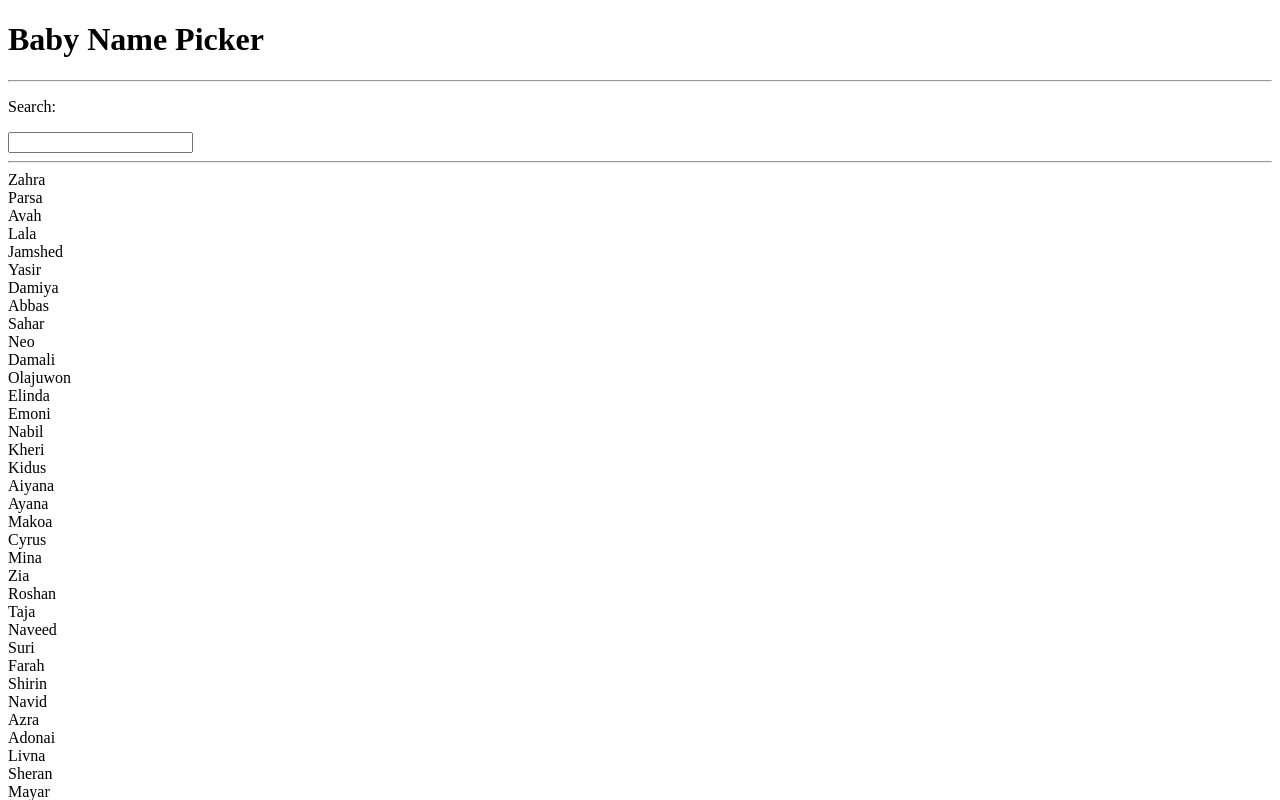
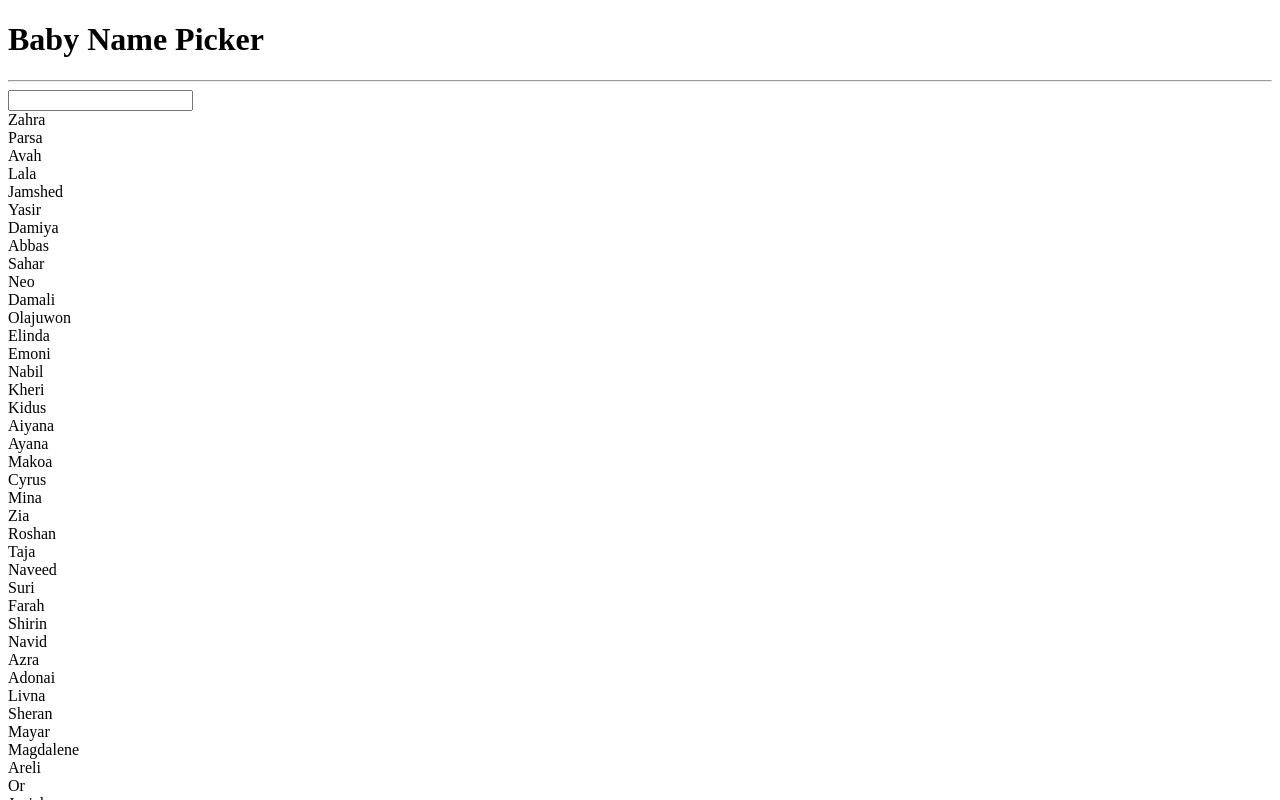
Before and after one commit to b-e-n-murray/baby-names-react, a React (Create React App) app: page / in a window 1280 px wide. Shown: the top 800 px of the page. Built offline with nearby package versions, Linux system fonts and the light colour scheme; the HTML template or start-up script is replaced by a standard one.

Commit message:
added css file, moved input comp into maincontent, wrote filter function

```diff
--- /dev/null
+++ b/src/App.css
@@ -0,0 +1,15 @@
+.App {
+  display: flex;
+  justify-content: center;
+  align-items: center;
+  flex-direction: row;
+  font-family: Arial, Helvetica, sans-serif;
+}
+
+.App input {
+  margin-top: 20px;
+  width: 300px;
+  height: 300px;
+  font-size: medium;
+  padding-left: 10px;
+}
--- a/src/App.tsx
+++ b/src/App.tsx
@@ -1,13 +1,10 @@
-import UserInput from "./components/UserInput";
 import MainContent from "./components/MainContent";
+import "./App.css";
 
 function App(): JSX.Element {
   return (
     <>
       <h1>Baby Name Picker</h1>
-      <hr />
-      <p>Search:</p>
-      <UserInput />
       <hr />
       <MainContent />
     </>
--- a/src/components/BabyName.tsx
+++ b/src/components/BabyName.tsx
@@ -1,11 +1,11 @@
-import React from "react";
-import { babyNames } from "../babyNamesData";
+// import React from "react";
+// import { babyNames } from "../babyNamesData";
 import { BabyNameProps } from "../babyNamesData";
 
 interface OneBabyNameProps {
   oneName: BabyNameProps;
 }
-export function BabyName(props: OneBabyNameProps): JSX.Element {
+function BabyName(props: OneBabyNameProps): JSX.Element {
   return <div className="name">{props.oneName.name}</div>;
 }
 
--- a/src/components/MainContent.tsx
+++ b/src/components/MainContent.tsx
@@ -1,13 +1,35 @@
+import { useState } from "react";
 import BabyName from "./BabyName";
 import { babyNames, BabyNameProps } from "../babyNamesData";
 
-export function MainContent(): JSX.Element {
+function MainContent(): JSX.Element {
+  const [typedName, setTypedName] = useState("");
   return (
-    <div>
-      {babyNames.map((nameItem: BabyNameProps) => (
-        <BabyName oneName={nameItem} key={nameItem.name} />
-      ))}
-    </div>
+    <>
+      <input
+        value={typedName}
+        onChange={(event) => {
+          setTypedName(event.target.value);
+        }}
+      />
+      <div>
+        {babyNames
+          .filter((val) => {
+            if (typedName === "") {
+              return val;
+            } else if (
+              val.name
+                .toLocaleLowerCase()
+                .includes(typedName.toLocaleLowerCase())
+            ) {
+              return val;
+            }
+          })
+          .map((nameItem: BabyNameProps) => (
+            <BabyName oneName={nameItem} key={nameItem.name} />
+          ))}
+      </div>
+    </>
   );
 }
 
--- a/src/components/UserInput.tsx
+++ /dev/null
@@ -1,17 +0,0 @@
-import { useState } from "react";
-
-function UserInput(): JSX.Element {
-  const [typedName, setTypedName] = useState("");
-  return (
-    <>
-      <input
-        value={typedName}
-        onChange={(event) => {
-          setTypedName(event.target.value);
-        }}
-      />
-    </>
-  );
-}
-
-export default UserInput;
```
